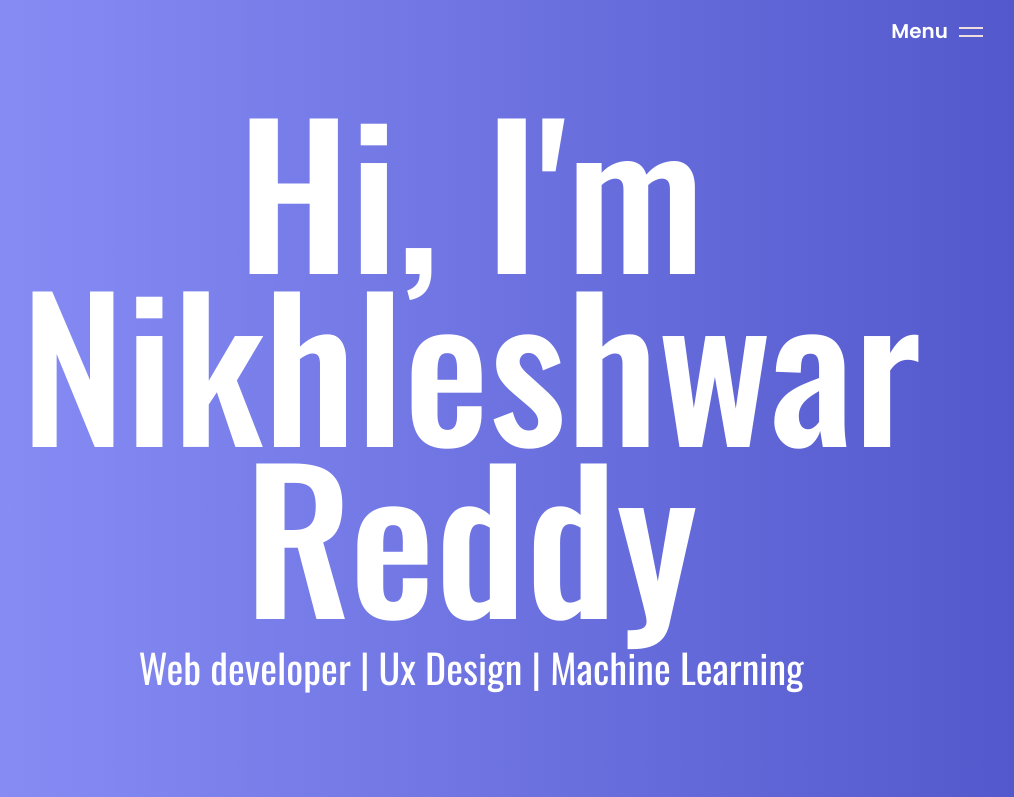
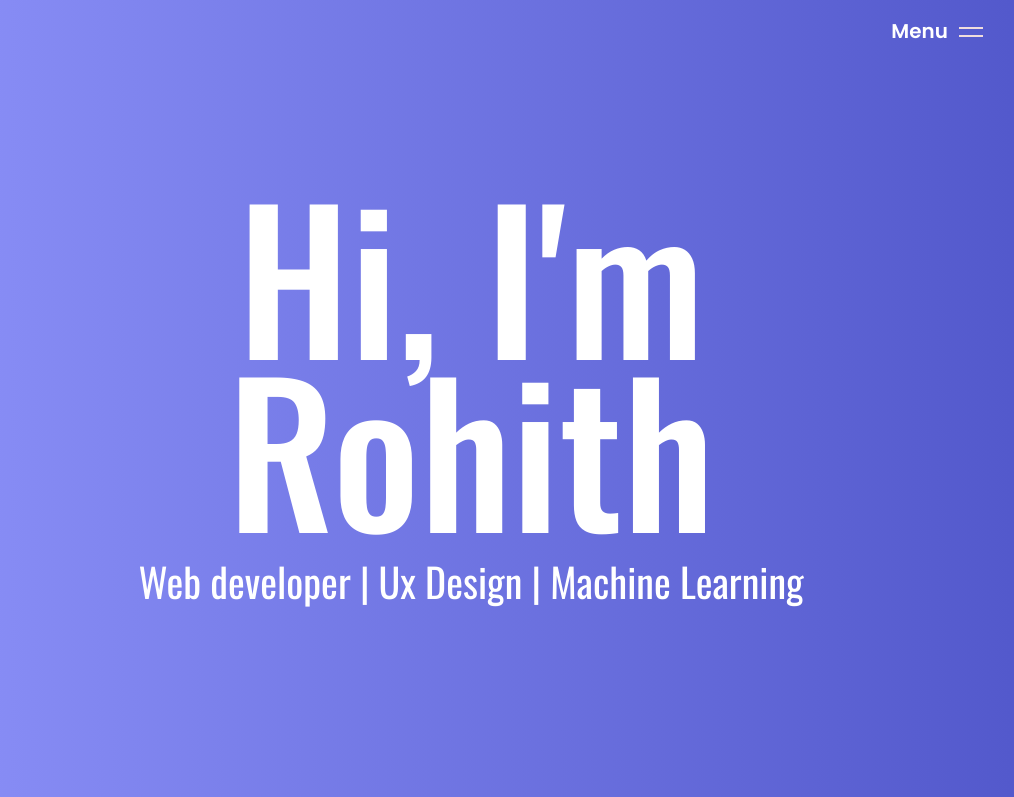
Before and after one commit to rohith-2809/portfolio, a plain HTML site: page index.html in a window 1280 px wide. Shown: the top 797 px of the page, without its empty margins (169-1183 px from the left). Drawn offline with nearby package versions, Linux system fonts and the light colour scheme; a script that the page names is missing.

Commit message:
Update index.html

```diff
--- a/index.html
+++ b/index.html
@@ -35,7 +35,7 @@
               <h1 class="title">Hi, I'm</h1>
             </div>
             <div class="wrapper">
-              <h1 class="title">Nikhleshwar Reddy</h1>
+              <h1 class="title">Rohith</h1>
             </div>
             <p class="post">Web developer | Ux Design | Machine Learning</p>
           </div>
```
